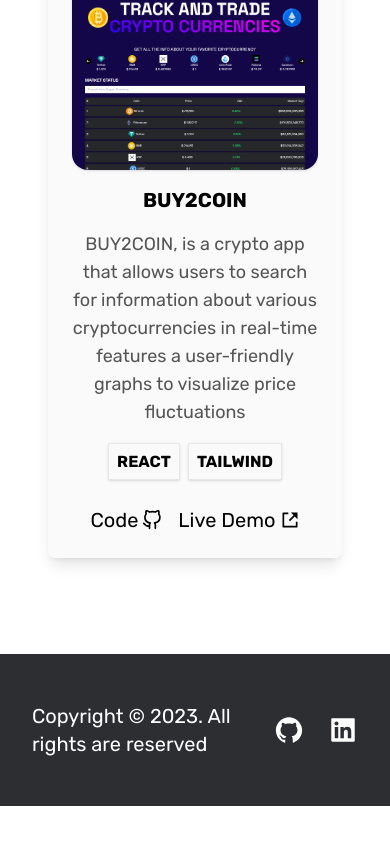
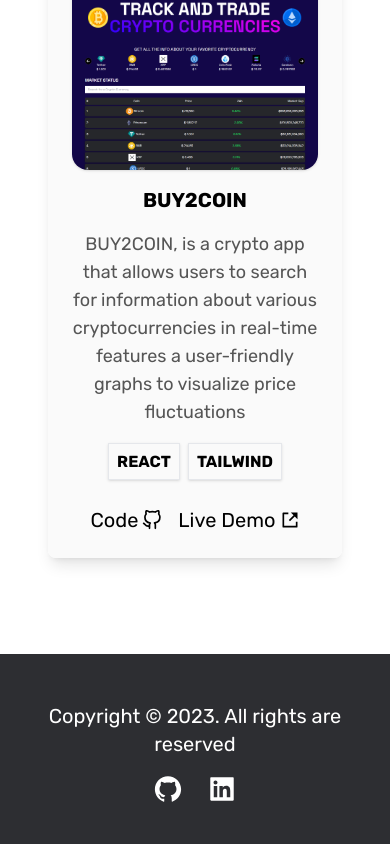
Before and after one commit to YounesOuterbah/myPortfolio, a React (Vite) app: page / in a window 390 px wide. Shown: the part 2829-3673 px from the top of the page. Before the commit the page ends 3635 px from the top, so only its background shows below. Built offline with nearby package versions, Linux system fonts and the light colour scheme.

Commit message:
fixed icons links

```diff
--- a/src/components/footer/Footer.jsx
+++ b/src/components/footer/Footer.jsx
@@ -4,13 +4,21 @@ export const Footer = () => {
   return (
     <>
       <div className="footer py-12 bg-[#2d2e32] text-white text-xl">
-        <div className="container flex justify-between">
+        <div className="container flex justify-between flex-col sm:flex-row text-center ">
           Copyright &copy; 2023. All rights are reserved
-          <div className="icons flex items-center text-3xl">
-            <a href="https://github.com/YounesOuterbah" target="_blank" className="duration-300 hover:text-red-400">
+          <div className="icons flex items-center text-3xl mt-4 sm:mt-0 justify-center">
+            <a
+              href="https://github.com/YounesOuterbah"
+              target="_blank"
+              className="duration-300 hover:text-red-400"
+            >
               <AiFillGithub />
             </a>
-            <a href="https://www.linkedin.com/in/younesouterbah/" target="_blank" className="duration-300 hover:text-red-400 ml-6">
+            <a
+              href="https://www.linkedin.com/in/younesouterbah/"
+              target="_blank"
+              className="duration-300 hover:text-red-400 ml-6"
+            >
               <AiFillLinkedin />
             </a>
           </div>
```
